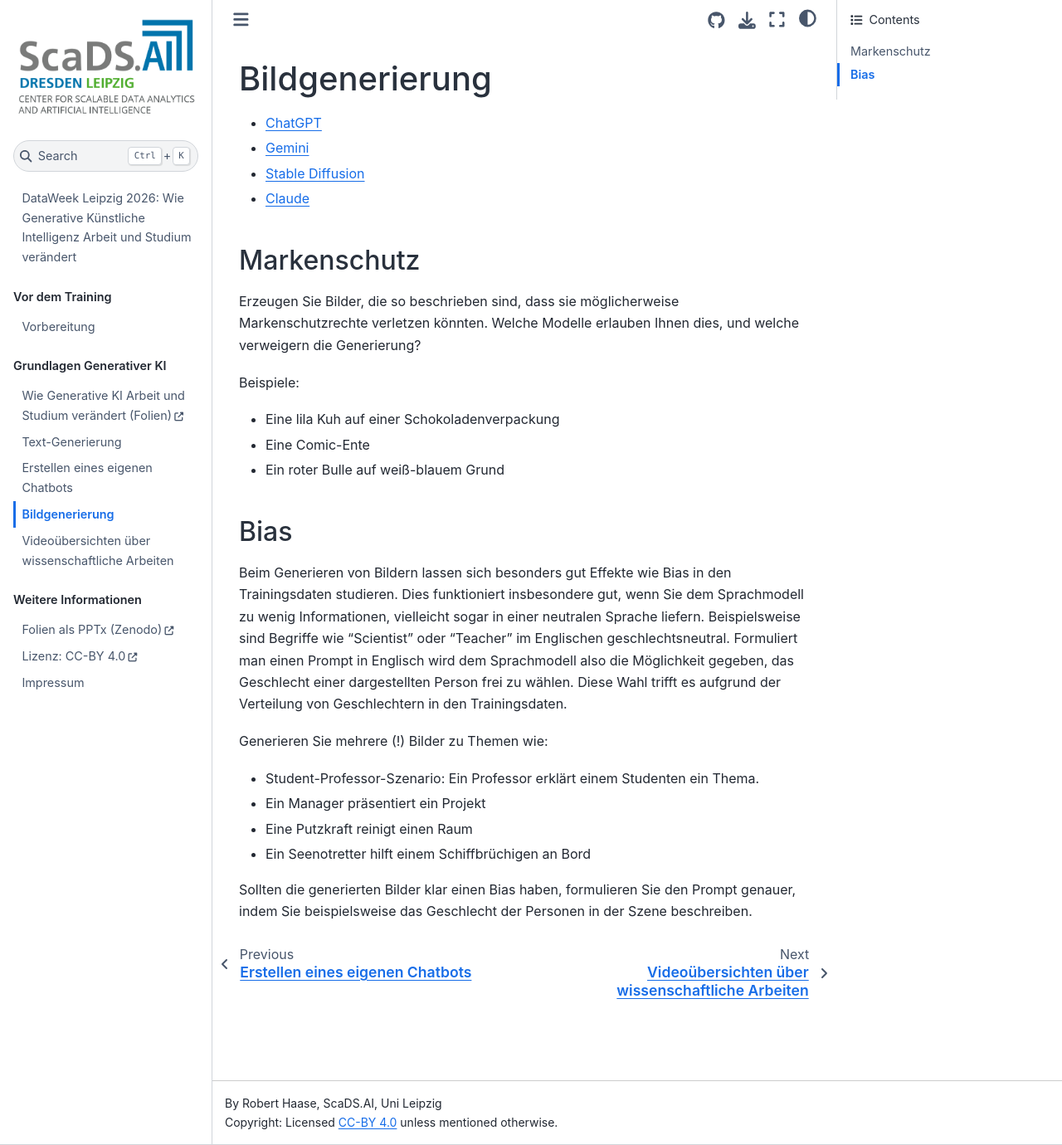
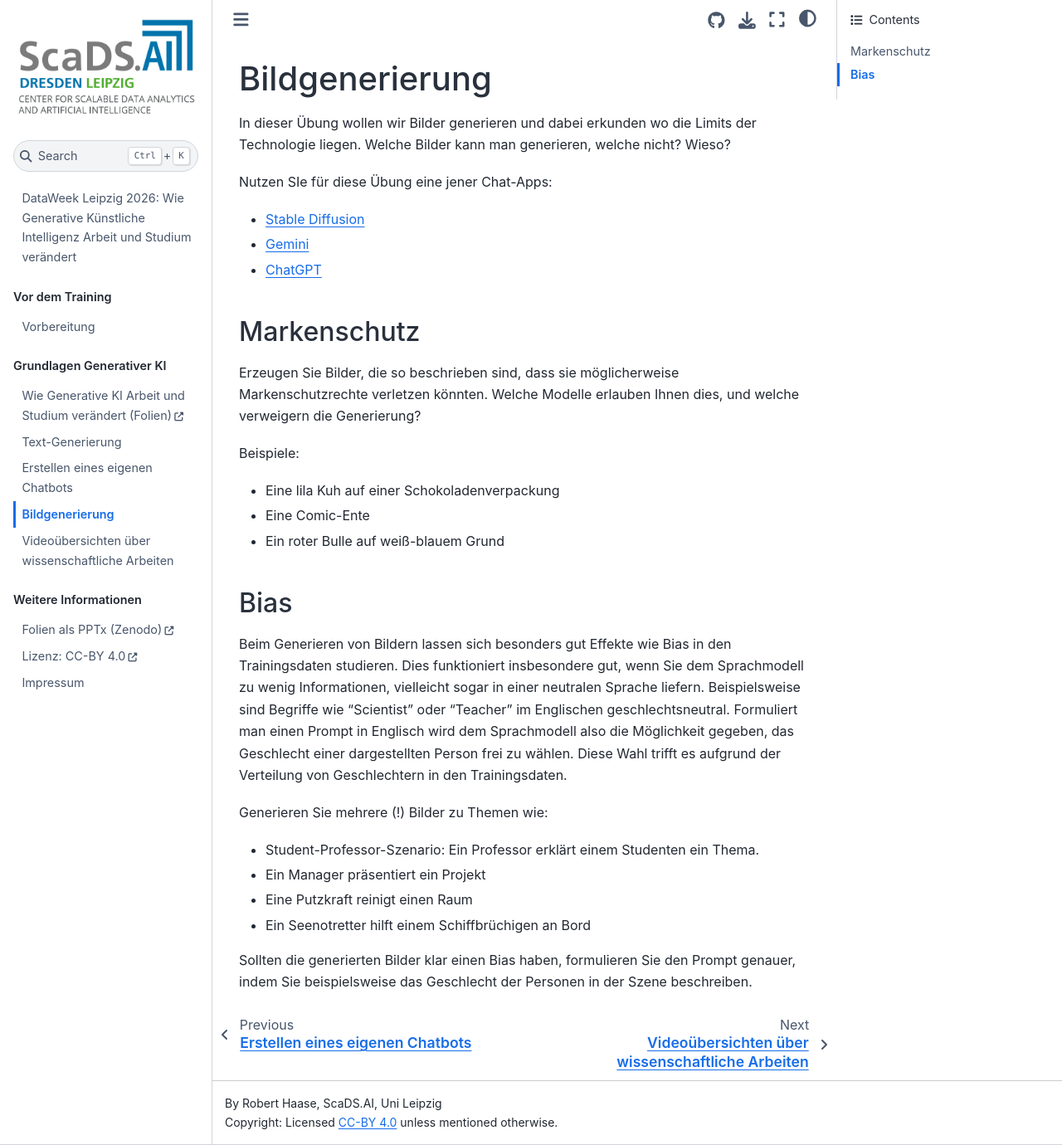
Before and after one commit to ScaDS/genai-dataweek-2026, a Jupyter Book: the page built from session1/bildgenerierung.md, in a window 1280 px wide and 1380 px high. Shown: the whole window at 83% size. Built offline with Jupyter Book 1.0.4 settings and Sphinx 7.4.7 and the Sphinx Book theme 1.1.4, drawn with Linux system fonts in a browser that asks for light colours.

Commit message:
update links
Added introductory text about image generation and tools.

```diff
--- a/session1/bildgenerierung.md
+++ b/session1/bildgenerierung.md
@@ -1,9 +1,11 @@
 ## Bildgenerierung
 
+In dieser Übung wollen  wir Bilder generieren  und dabei erkunden wo die Limits der Technologie liegen. Welche Bilder kann man generieren, welche nicht? Wieso?
+
+Nutzen SIe für diese Übung eine jener Chat-Apps:
+* [Stable Diffusion](https://huggingface.co/spaces/stabilityai/stable-diffusion-3-medium)
+* [Gemini](https://gemini.google.com/app)
 * [ChatGPT](https://chat.openai.com/)
-* [Gemini](https://gemini.google.com/app)
-* [Stable Diffusion](https://huggingface.co/spaces/stabilityai/stable-diffusion)
-* [Claude](https://claude.ai/)
 
 ### Markenschutz
 
```
